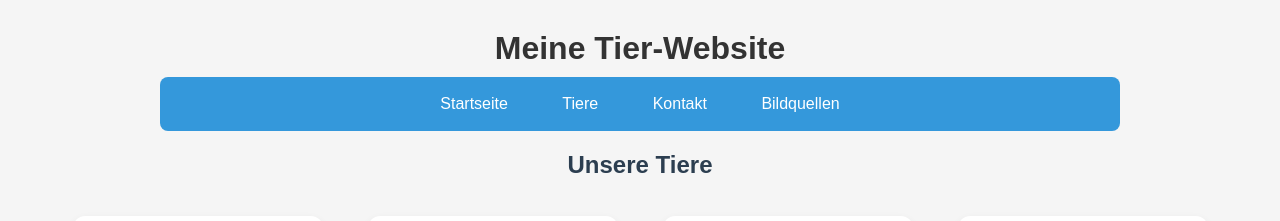
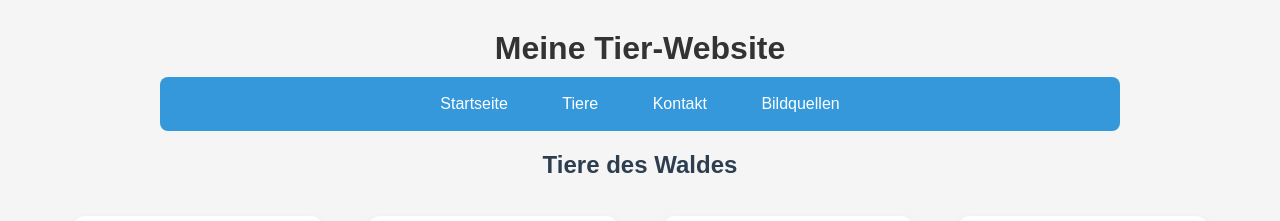
Before and after one commit to ebholi/ebholi.tierwelt, a plain HTML site: page Fuchs.html in a window 1280 px wide. Shown: the top 221 px of the page. Drawn offline with Linux system fonts and the light colour scheme; files that its build step writes are made by us from their sources.

Commit message:
README.md

```diff
--- a/tiere.html
+++ b/Fuchs.html
@@ -18,7 +18,7 @@
   </header>
 
   <main>
-    <h2>Unsere Tiere</h2>
+    <h2>Tiere des Waldes</h2>
     <div class="table-wrapper">
       <table class="tiere-tabelle">
         <tr>
```
